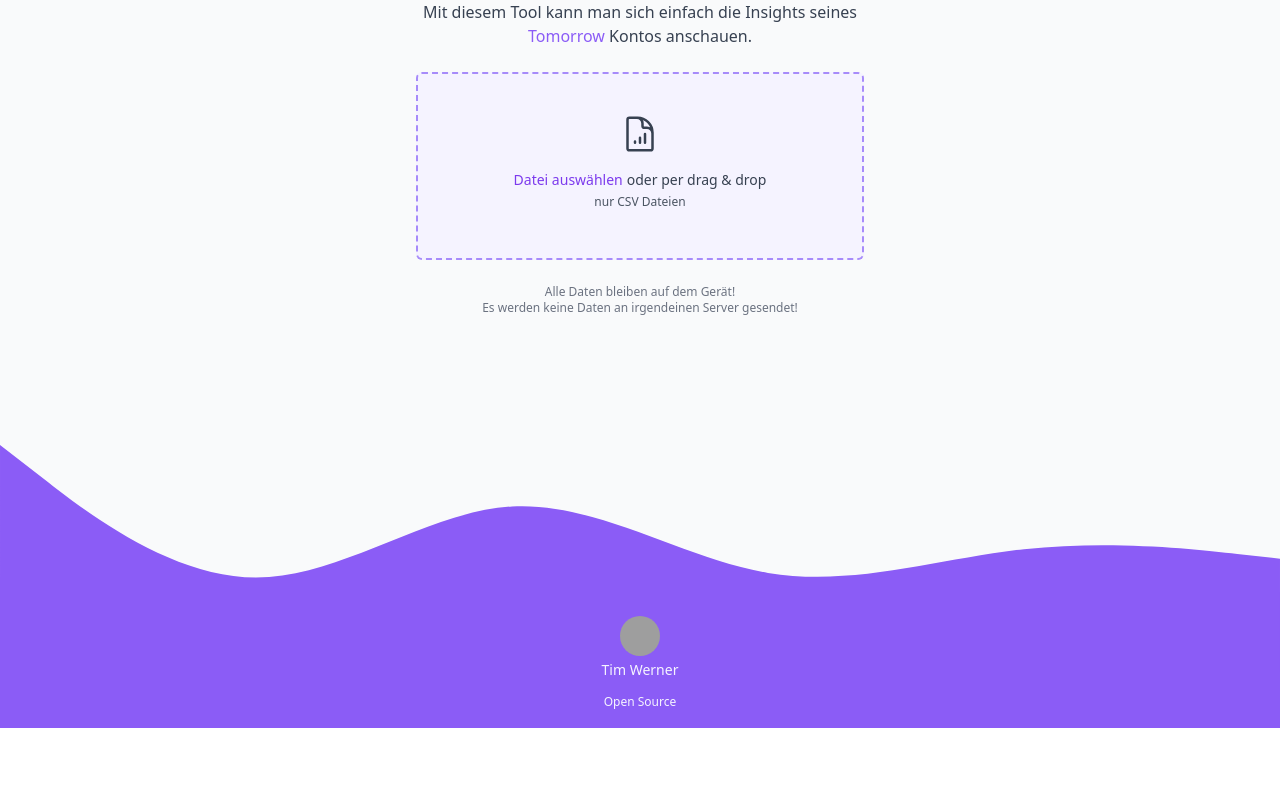
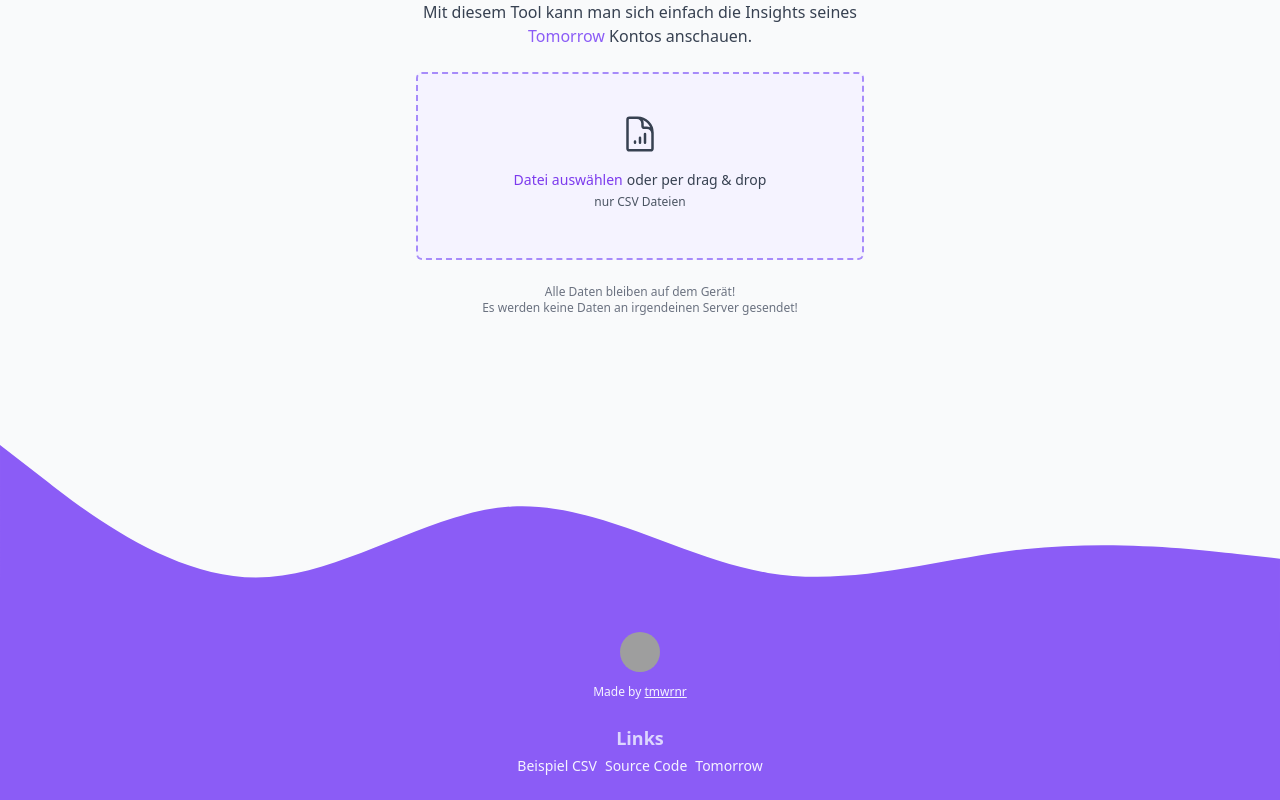
Before and after one commit to tmwrnr/tomorrow-insights, a Next.js app: page / in a window 1280 px wide. Shown: the part 248-1048 px from the top of the page. Before the commit the page ends 976 px from the top, so only its background shows below. Built offline with nearby package versions, Linux system fonts and the light colour scheme; grey boxes are pictures that could not be loaded.

Commit message:
Change footer

```diff
--- a/pages/index.tsx
+++ b/pages/index.tsx
@@ -131,6 +131,7 @@ const Home: NextPage = () => {
             xmlns="http://www.w3.org/2000/svg"
             aria-hidden="true"
             viewBox="0 0 1440 320"
+            className="lg:-mb-10"
           >
             <path
               fill="#8B5CF6"
@@ -138,14 +139,9 @@ const Home: NextPage = () => {
               d="M0,64L48,101.3C96,139,192,213,288,213.3C384,213,480,139,576,133.3C672,128,768,192,864,208C960,224,1056,192,1152,181.3C1248,171,1344,181,1392,186.7L1440,192L1440,320L1392,320C1344,320,1248,320,1152,320C1056,320,960,320,864,320C768,320,672,320,576,320C480,320,384,320,288,320C192,320,96,320,48,320L0,320Z"
             ></path>
           </svg>
-          <div className="bg-violet-500 p-4 text-violet-50 lg:-mt-20">
-            <div className="flex justify-center">
-              <a
-                href="https://github.com/tmwr"
-                target="_blank"
-                rel="noreferrer"
-                className="flex flex-col items-center rounded-lg p-2 hover:bg-violet-400 hover:text-white"
-              >
+          <div className="bg-violet-500 px-10 py-6 text-violet-50 md:pt-0">
+            <div className="mx-auto max-w-md">
+              <div className=" text-center text-xs">
                 <Image
                   layout="fixed"
                   src="https://avatars.githubusercontent.com/u/39673874?s=40&v=4"
@@ -154,18 +150,55 @@ const Home: NextPage = () => {
                   height="40px"
                   className="h-10 w-10 rounded-full"
                 />
-                <span className="mt-1 text-sm">Tim Werner</span>
+                <div className="mt-2">
+                  Made by{" "}
+                  <a
+                    href="https://github.com/tmwrnr"
+                    target="_blank"
+                    rel="noreferrer"
+                    className=" underline hover:text-white"
+                  >
+                    tmwrnr
                   </a>
                 </div>
-            <div className="text-center">
+              </div>
+              <div className="mt-6">
+                <h3 className="mb-1 text-center text-lg font-semibold text-violet-200">
+                  Links
+                </h3>
+                <ul className="space flex flex-wrap justify-center space-x-2 text-sm">
+                  <li>
+                    <a
+                      href="/example.csv"
+                      target="_blank"
+                      rel="noopener noreferrer"
+                      className="hover:text-white hover:underline"
+                    >
+                      Beispiel CSV
+                    </a>
+                  </li>
+                  <li>
                     <a
                       href="https://github.com/tmwrnr/tomorrow-insights"
                       target="_blank"
-                rel="noreferrer"
-                className="text-xs hover:text-white hover:underline"
+                      rel="noopener noreferrer"
+                      className="hover:text-white hover:underline"
                     >
-                Open Source
+                      Source Code
                     </a>
+                  </li>
+                  <li>
+                    <a
+                      href="https://www.tomorrow.one/"
+                      target="_blank"
+                      rel="noopener noreferrer"
+                      className="hover:text-white hover:underline"
+                    >
+                      Tomorrow
+                    </a>
+                  </li>
+                </ul>
+              </div>
             </div>
           </div>
         </footer>
```
Also changed, not shown: public/example.csv (added). Lines whose indentation alone changed are shown as unchanged.
